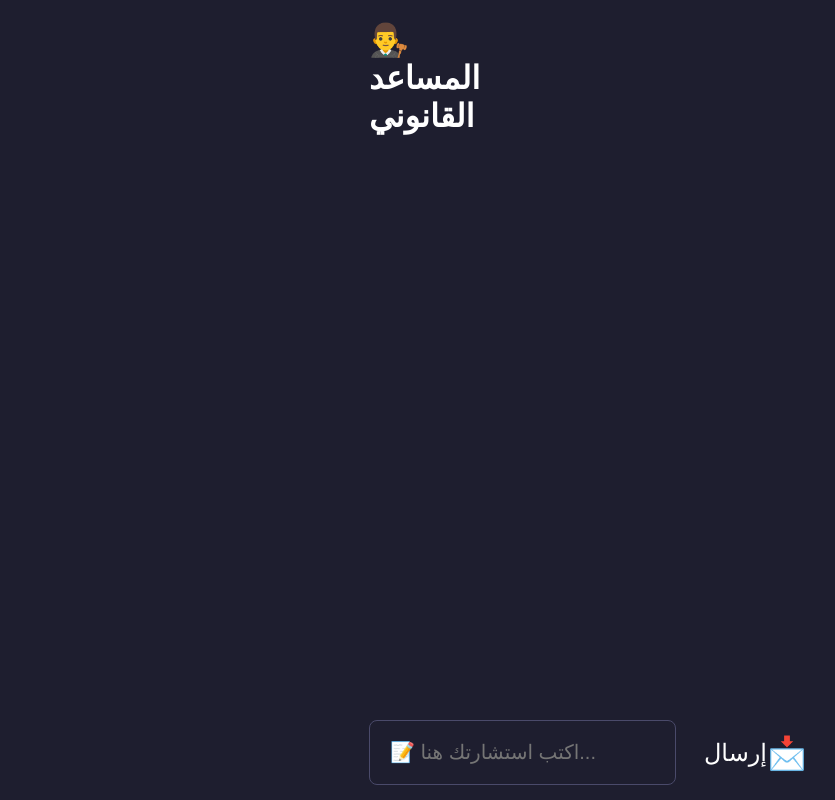
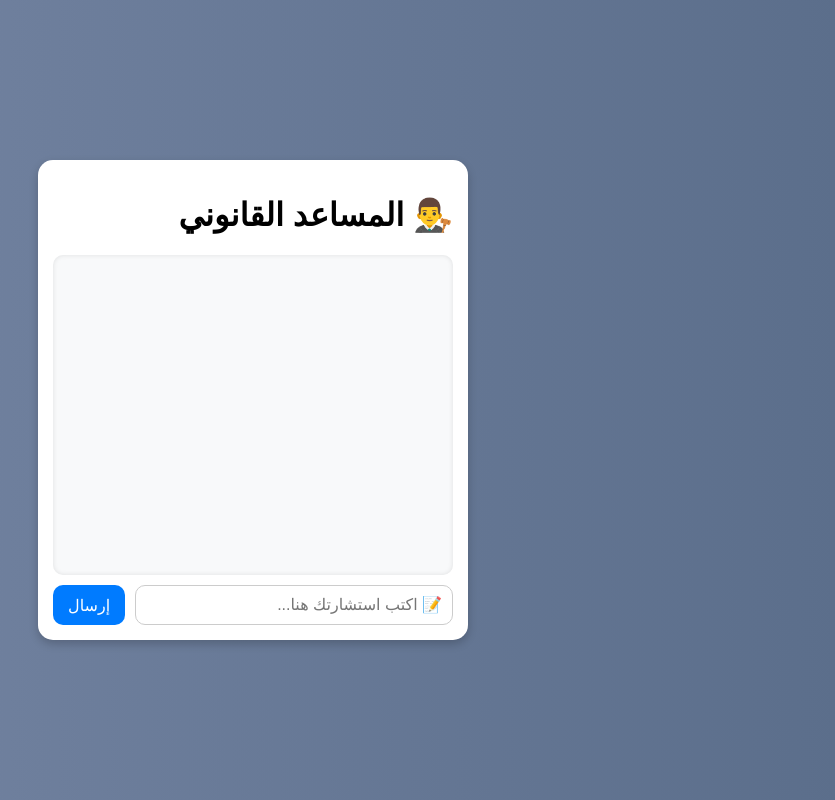
Before and after one commit to midouproj/AI, a Flask app: page / in a window 1280 px wide; the page is wider, and only the part inside the window is pictured. Shown: that part, without its empty margins (387-1222 px from the left). Run offline with Flask 3, Linux system fonts and the light colour scheme.

Commit message:
Update styles.css

```diff
--- a/static/styles.css
+++ b/static/styles.css
@@ -1,66 +1,75 @@
+/* استايل عام للصفحة */
 body {
-    font-family: 'Tajawal', sans-serif;
-    background-color: #1e1e2f;
+    font-family: Arial, sans-serif;
+    background: linear-gradient(to right, #7787a5, #5a6d8a);
     display: flex;
-    flex-direction: column;
     justify-content: center;
     align-items: center;
     height: 100vh;
     margin: 0;
-    color: white;
-    padding: 0 20cm;
+    direction: rtl;
 }
 
+/* حاوية الشات */
 .chat-container {
-    width: 100%;
-    height: 100vh;
+    background: white;
+    width: 400px;
+    max-width: 90%;
+    padding: 15px;
+    border-radius: 15px;
+    box-shadow: 0 4px 10px rgba(0, 0, 0, 0.2);
     display: flex;
     flex-direction: column;
-    justify-content: flex-end;
 }
 
+/* صندوق الرسائل */
 #chat-box {
-    flex-grow: 1;
-    padding: 20px 0;
+    height: 300px;
     overflow-y: auto;
-    display: flex;
-    flex-direction: column;
-    gap: 15px;
-    background: #1e1e2f;
+    padding: 10px;
+    border-radius: 10px;
+    background: #f8f9fa;
+    box-shadow: inset 0 0 5px rgba(0, 0, 0, 0.1);
 }
 
+/* رسالة البوت */
+.bot-message {
+    background: #e3f2fd;
+    color: #333;
+    padding: 10px;
+    border-radius: 10px;
+    margin: 5px 0;
+    max-width: 80%;
+}
+
+/* نموذج الإدخال */
 form {
     display: flex;
-    padding: 15px 0;
-    background: #1e1e2f;
+    gap: 10px;
+    margin-top: 10px;
 }
 
-input {
-    flex-grow: 1;
-    padding: 20px;
-    border: 1px solid #4a4a6a;
-    border-radius: 8px;
-    font-size: 20px;
-    background: #1e1e2f;
-    color: white;
-    outline: none;
+/* حقل الإدخال */
+#user-input {
+    flex: 1;
+    padding: 10px;
+    border-radius: 10px;
+    border: 1px solid #ccc;
+    font-size: 16px;
 }
 
+/* زر الإرسال */
 button {
-    background: none;
+    background: #007bff;
+    color: white;
     border: none;
-    padding: 12px 18px;
-    margin-left: 10px;
+    padding: 10px 15px;
+    border-radius: 10px;
     cursor: pointer;
+    font-size: 16px;
     transition: 0.3s;
-    font-size: 24px;
-    display: flex;
-    align-items: center;
-    justify-content: center;
-    color: white;
 }
 
-button::after {
-    content: '\1F4E9'; /* رمز التلغرام */
-    font-size: 32px;
+button:hover {
+    background: #0056b3;
 }
```
